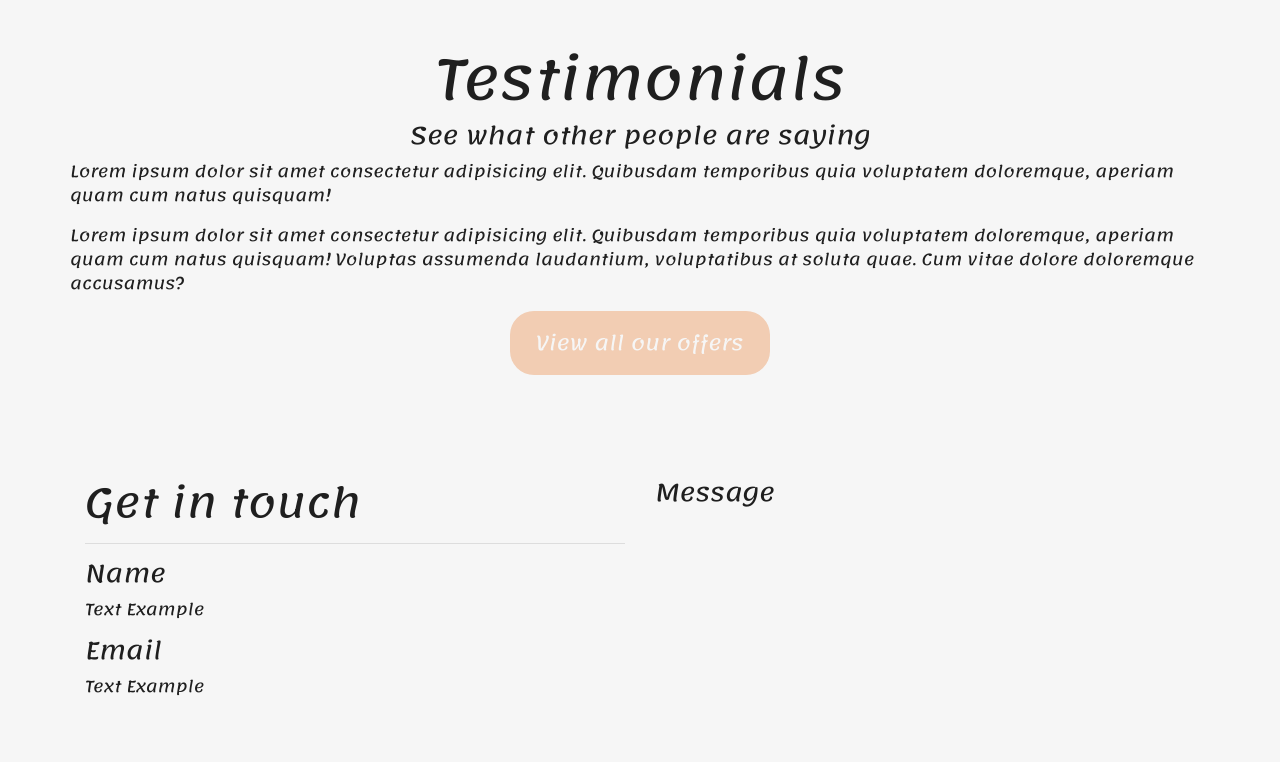
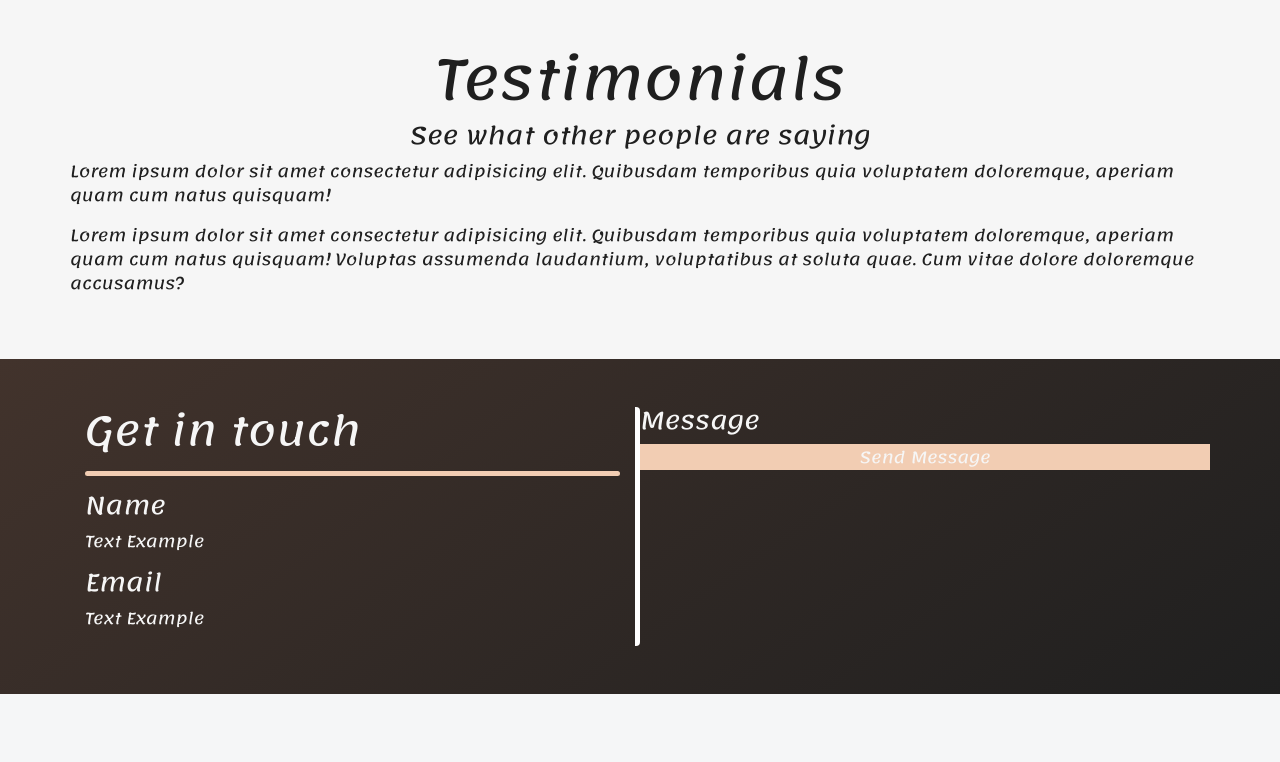
Before and after one commit to Magnusson95/pet-sitter-sibiu, a Django app: page / in a window 1280 px wide. Shown: the part 1529-2291 px from the top of the page. After the commit the page ends 2223 px from the top, so only its background shows below. Run offline with Django 3.2, Linux system fonts and the light colour scheme; some libraries are stand-ins or nearby versions.

Commit message:
Contact Section styling. Removed unused button from testimonial section

```diff
--- a/home/templates/home/index.html
+++ b/home/templates/home/index.html
@@ -23,7 +23,7 @@
           </h4>
           <div class="my-5">
             <h4>
-              <a href="" class="btn btn-lg rounded-25 py-3">See our Services</a>
+              <a href="" class="btn btn-lg py-3">See our Services</a>
             </h4>
           </div>
         </div>
@@ -71,27 +71,25 @@
         <p>Lorem ipsum dolor sit amet consectetur adipisicing elit. Quibusdam temporibus quia voluptatem doloremque, aperiam quam cum natus quisquam!</p>
         <p>Lorem ipsum dolor sit amet consectetur adipisicing elit. Quibusdam temporibus quia voluptatem doloremque, aperiam quam cum natus quisquam! Voluptas assumenda laudantium, voluptatibus at soluta quae. Cum vitae dolore doloremque accusamus?</p>
       </div>
-      <h4 class="mx-auto">
-        <a href="" class="btn btn-lg rounded-25 py-3">View all our offers</a>
-      </h4>
     </div>
    </div>
   </div>
 
   <!-- Contact Section -->
-  <div class="w-100 cultured-background Eerie_Black py-5">
+  <div class="w-100 Old_Burgundy-linear-background Cultured py-5">
    <div class="container">
     <div class="row">
-      <div class="col-12 col-md-6">
+      <div class="col-12 col-md-6 border-right border-white border-thick rounded">
         <h1>Get in touch</h1>
-        <hr>
+        <hr class="hr-Desert_Sand">
         <h4>Name</h4>
         <p>Text Example</p>
         <h4>Email</h4>
         <p>Text Example</p>
       </div>
-      <div class="col-12 col-md-6">
+      <div class="col-12 col-md-6 p-0">
         <h4>Message</h4>
+        <a href="" class="btn btn-block p-0">Send Message</a>
       </div>
     </div>
    </div>
--- a/static/css/base.css
+++ b/static/css/base.css
@@ -1,5 +1,4 @@
 /* Font Families */
-
 .leckerli {
   font-family: 'Leckerli One', cursive;
 }
@@ -10,7 +9,6 @@
 
 
 /* Colours */
-
 .Old_Burgundy{
   color: #42332C;
 }
@@ -18,6 +16,7 @@
 .Desert_Sand{
   color: #F2CDB3;
 }
+
 .Cultured{
   color: #F6F6F6;
 }
@@ -43,8 +42,17 @@
   background: #F6F6F6;
 }
 
+.Old_Burgundy-linear-background {
+  background: linear-gradient(145deg, rgba(66,51,44,1) 0%, rgba(31,31,31,1) 100%);
+}
+
+/* Line colours */
+.hr-Desert_Sand{
+  border-top: 5px solid #F2CDB3;
+  border-radius: 50px
+}
+
 /* General */
-
 html {
   height: 100%;
 }
@@ -62,6 +70,7 @@ body {
     background: #F2CDB3;
     color: #F6F6F6;
     min-width: 260px;
+    border-radius: 0rem
 }
 
 .btn:hover,
@@ -75,8 +84,11 @@ body {
   border-radius: 1.5rem
 }
 
+.border-thick {
+  border-width: 5px !important
+}
+
 /* Navbar Adjustments */
-
 nav {
   height: 80px
 }
```
